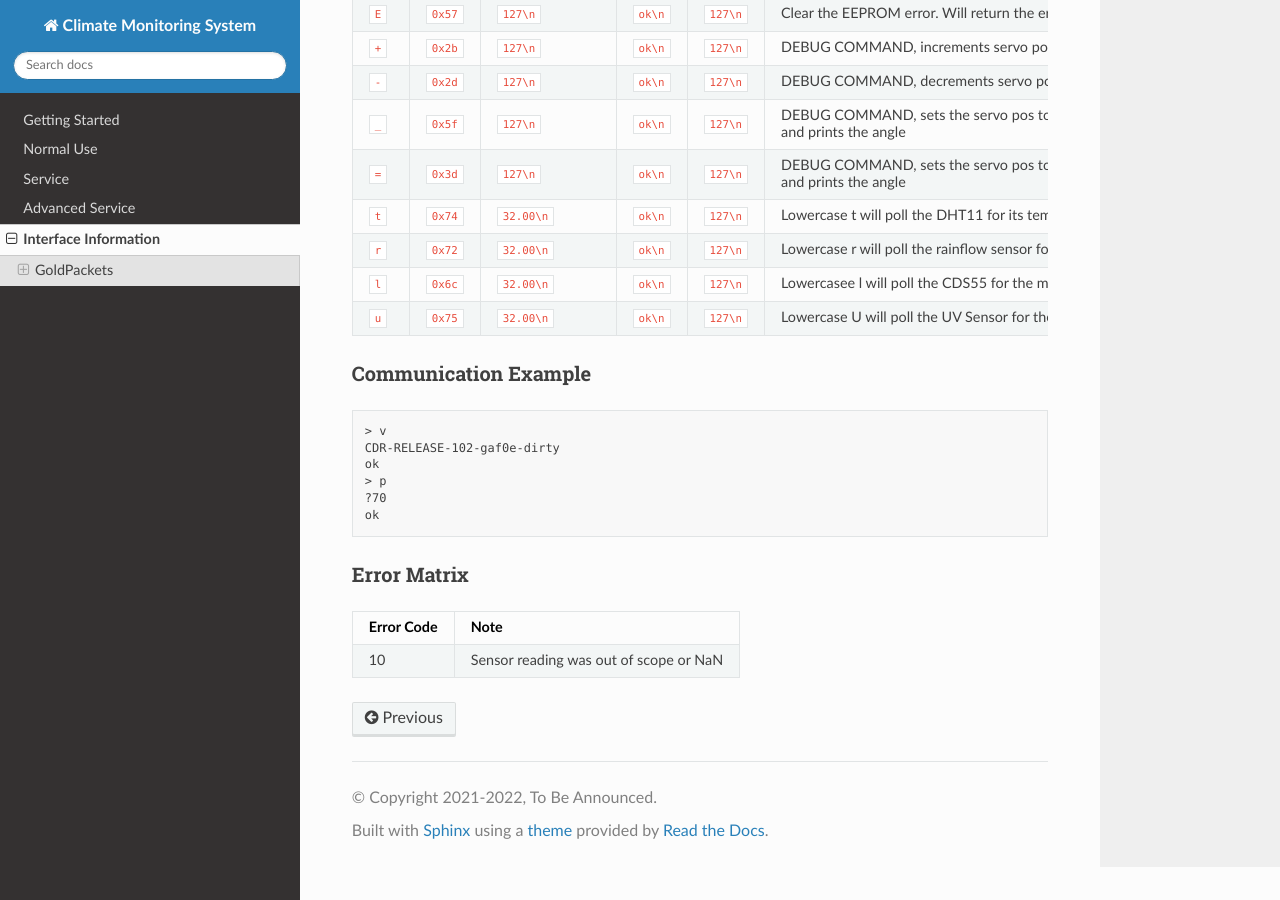
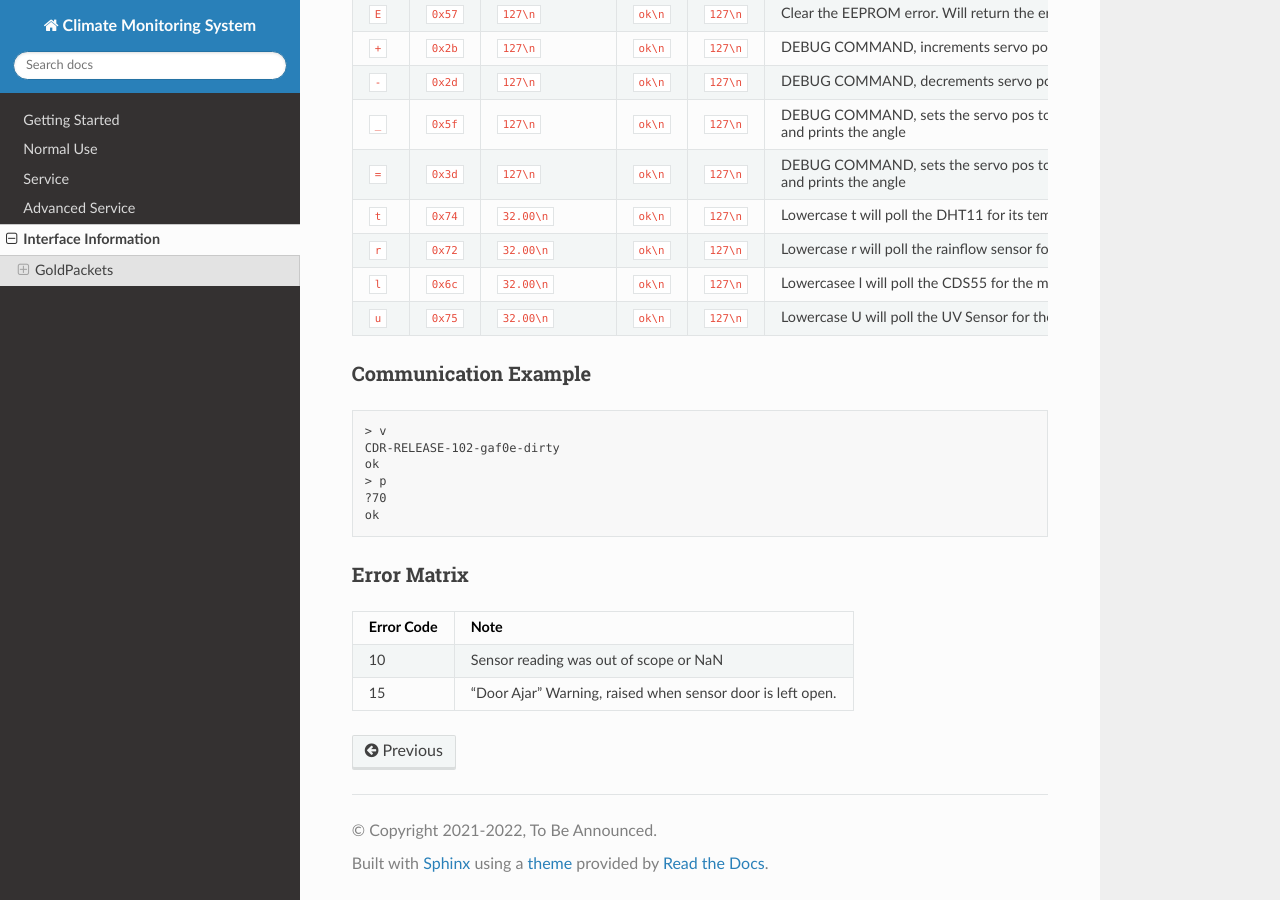
Before and after one commit to KenwoodFox/EG-207, a Sphinx documentation site: the page built from docs/advanced_service/interface_information.rst, in a window 1280 px wide and 900 px high, scrolled down 625 px. Built offline with Sphinx 7.4.7 and the Read the Docs theme 2.0.0, drawn with Linux system fonts in a browser that asks for light colours.

Commit message:
Cleanup, rename AND add door_ajar_error as error 15

```diff
--- a/docs/advanced_service/interface_information.rst
+++ b/docs/advanced_service/interface_information.rst
@@ -59,8 +59,10 @@ Communication Example
 Error Matrix
 ------------
 
-+------------+----------------------------------------+
-| Error Code |                  Note                  |
-+============+========================================+
-| 10         | Sensor reading was out of scope or NaN |
-+------------+----------------------------------------+
++------------+------------------------------------------------------------+
+| Error Code |                            Note                            |
++============+============================================================+
+| 10         | Sensor reading was out of scope or NaN                     |
++------------+------------------------------------------------------------+
+| 15         | "Door Ajar" Warning, raised when sensor door is left open. |
++------------+------------------------------------------------------------+
```
Also changed, not shown: 5 other files.
